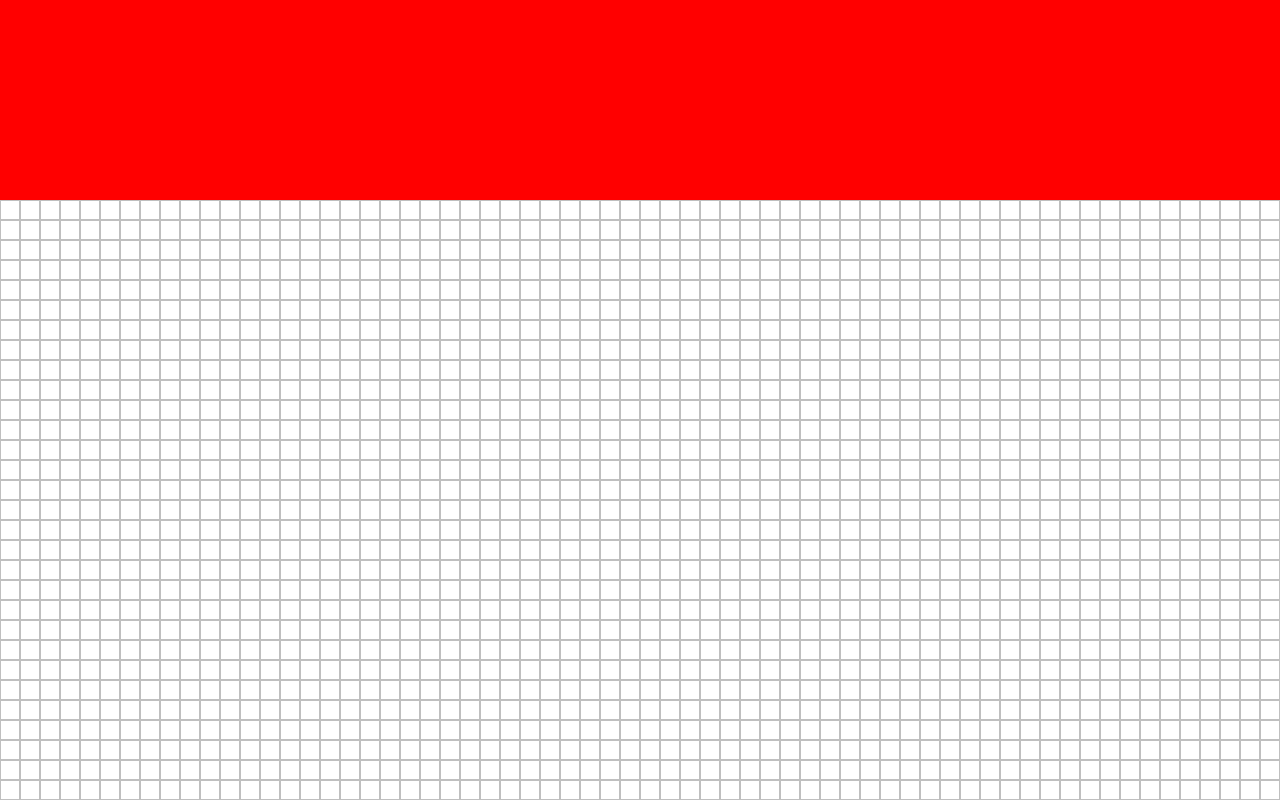
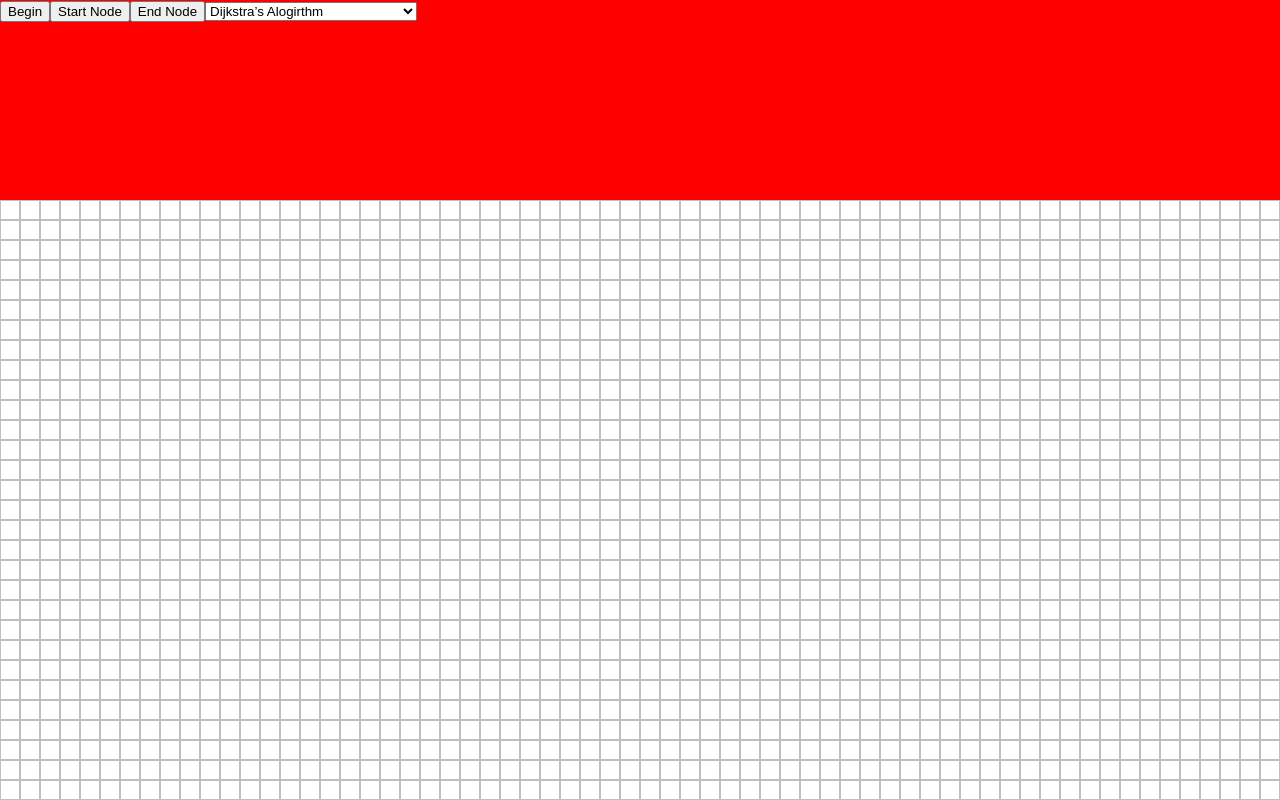
Before and after one commit to shulme33/PathFindingVisualizer, a React (Create React App) app in the folder pfviz/: page / in a window 1280 px wide. Built offline with nearby package versions, Linux system fonts and the light colour scheme.

Commit message:
Added ability to choose algorithm

```diff
--- a/pfviz/src/App.js
+++ b/pfviz/src/App.js
@@ -1,12 +1,10 @@
 import "./App.css";
-import Workspace from "./components/Workspace/Workspace.jsx";
-import Header from "./components/Header/Header.jsx";
+import Pathfinder from "./components/Pathfinder/Pathfinder.jsx";
 
 function App() {
   return (
     <div>
-      <Header />
-      <Workspace />
+      <Pathfinder />
     </div>
   );
 }
--- a/pfviz/src/components/Header/Header.jsx
+++ b/pfviz/src/components/Header/Header.jsx
@@ -1,10 +1,51 @@
-import React from 'react';
-import './header.css';
+import React, { Component } from "react";
+import "./header.css";
 
-function Header(){
-  return(
-    <div className="hdr"></div>
-  )
+class Header extends Component {
+  render() {
+    return (
+      <div className="hdr">
+        <button>Begin</button>
+        <button
+          onClick={() => {
+            this.props.updateMode("start");
+          }}
+        >
+          Start Node
+        </button>
+        <button
+          onClick={() => {
+            this.props.updateMode("end");
+          }}
+        >
+          End Node
+        </button>
+
+        <select
+          name="algorithms"
+          id="algorithms"
+          onChange={() => {
+            this.props.updateAlgorithm(
+              document.getElementById("algorithms").value
+            );
+          }}
+        >
+          <option value="dijkstra">Dijkstra’s Alogirthm</option>
+          <option value="min-weight">Minimum Weight Spanning Tree</option>
+          <option value="shortest-path">Shortest Path</option>
+          <option value="single-source">Single Source Shortest Path</option>
+          <option value="all-pairs">All Pairs Shortest Path</option>
+          <option value="a-star">A*</option>
+          <option value="yens">Yen’s K-shortest Paths</option>
+          <option value="random-walk">Random Walk</option>
+          <option value="breadth-first">Breadth First Search</option>
+          <option value="depth-first">Depth First Search</option>
+        </select>
+      </div>
+    );
+  }
 }
 
 export default Header;
+
+//updateAlgFunction={this.updateAlgorithm} updateModeFunction={this.updateMode}
--- /dev/null
+++ b/pfviz/src/components/Pathfinder/Pathfinder.jsx
@@ -0,0 +1,39 @@
+import React, { Component } from "react";
+import Header from "../Header/Header.jsx";
+import Workspace from "../Workspace/Workspace.jsx";
+
+class Pathfinder extends Component {
+  //mode --> addStart, addEnd
+
+  state = {
+    algorithm: "",
+    mode: "",
+  };
+
+  updateAlgorithm = (newAlg) => {
+    console.log(newAlg);
+    this.setState({ algorithm: newAlg });
+  };
+
+  updateMode = (newMode) => {
+    console.log(newMode);
+    this.setState({ mode: newMode });
+  };
+
+  render() {
+    return (
+      <div>
+        <Header
+          updateAlgorithm={this.updateAlgorithm}
+          updateMode={this.updateMode}
+        />
+        <Workspace
+          mode={this.state.algorithm}
+          algorithm={this.state.algorithm}
+        />
+      </div>
+    );
+  }
+}
+
+export default Pathfinder;
--- a/pfviz/src/components/Workspace/Workspace.jsx
+++ b/pfviz/src/components/Workspace/Workspace.jsx
@@ -1,23 +1,15 @@
 import React, { Component } from "react";
 import "./workspace.css";
 import Node from "../Node/Node.jsx";
-import { render } from "@testing-library/react";
 
 class Workspace extends Component {
   state = {
     nodes: [],
+    start: [-1, -1],
+    end: [-1, -1],
   };
 
   nodeClicked = (e, row, col) => {
-    /*console.log(
-      "Clicked: (" +
-        row +
-        "," +
-        col +
-        ") >> " +
-        this.state.nodes[row][col].color
-    );
-    */
     let newNodes = this.state.nodes;
     newNodes[row][col].color = "#00ff00";
 
@@ -73,24 +65,4 @@ class Workspace extends Component {
   }
 }
 
-//<div className="wrk-grid">{this.state.nodes}</div>
 export default Workspace;
-
-/*
-return (
-  <Node
-    key={row + "-" + col}
-    row={row}
-    col={col}
-    color={color}
-    nodeClicked={this.nodeClicked}
-  />
-);
-
-console.log("Inner Row: " + rowIndex);
-              console.log("Inner Col: " + col);
-              console.log(
-                "Inner Color: " + this.state.nodes[rowIndex][col].color
-              );
-
-*/
```
Also changed, not shown: 1 other file (tests, documents, lock files or other folders).
